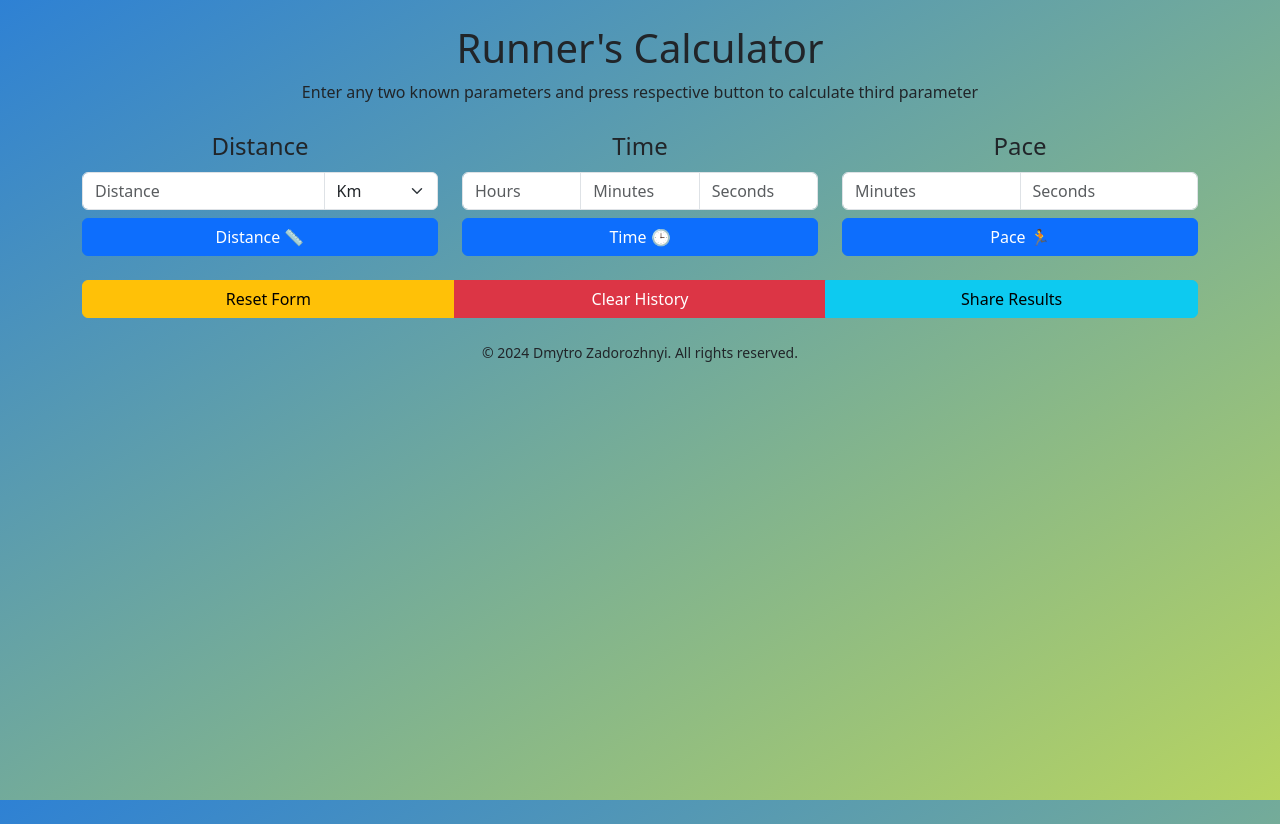
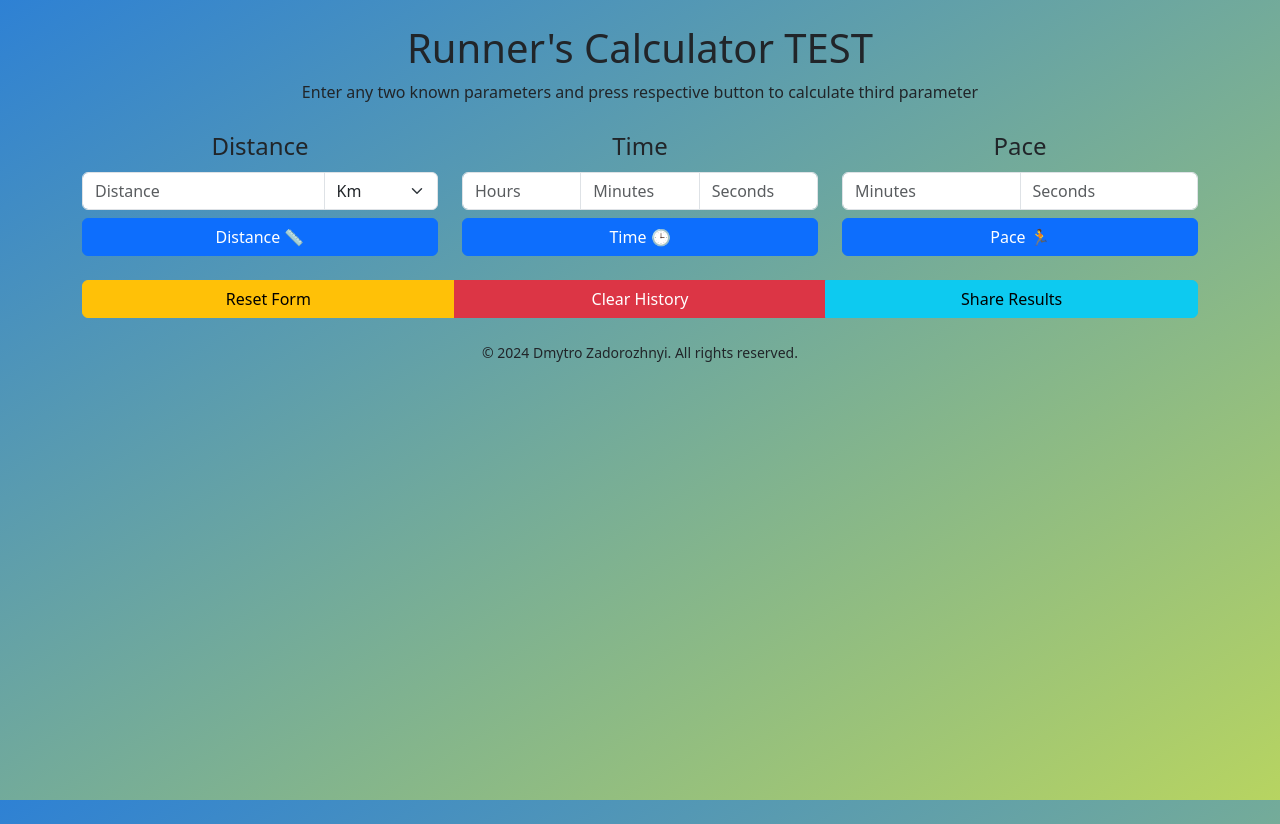
Before and after one commit to zdmitri/run-calculator, a plain HTML site: page index.html in a window 1280 px wide. Drawn offline with nearby package versions, Linux system fonts and the light colour scheme.

Commit message:
TEST interface

```diff
--- a/index.html
+++ b/index.html
@@ -15,7 +15,7 @@
   </head>
   <body>
     <div class="container text-center">
-      <h1>Runner's Calculator</h1>
+      <h1>Runner's Calculator TEST</h1>
       <p>Enter any two known parameters and press respective button to calculate third parameter</p>
       <form class="row">
         <fieldset class="col-sm-4">
```
